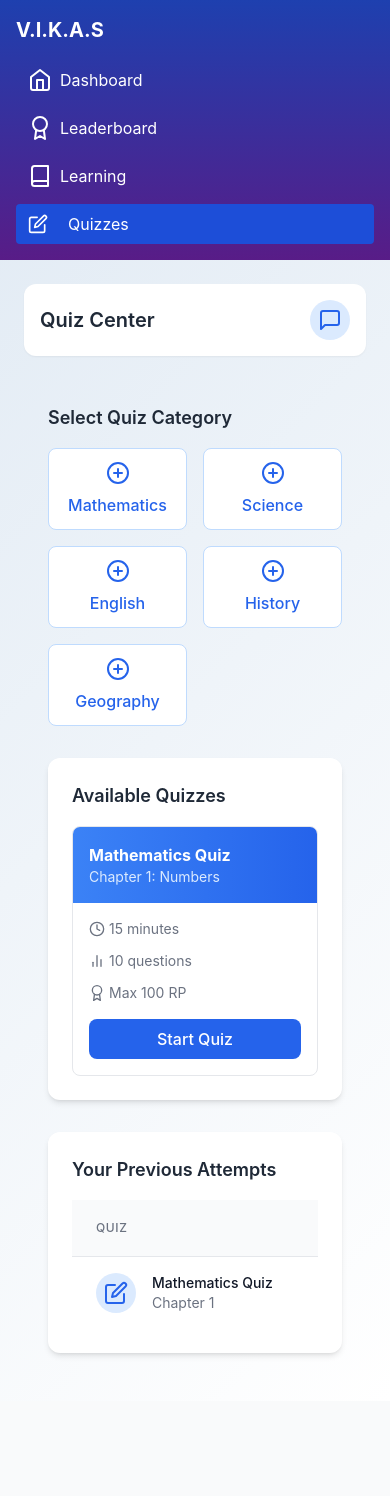
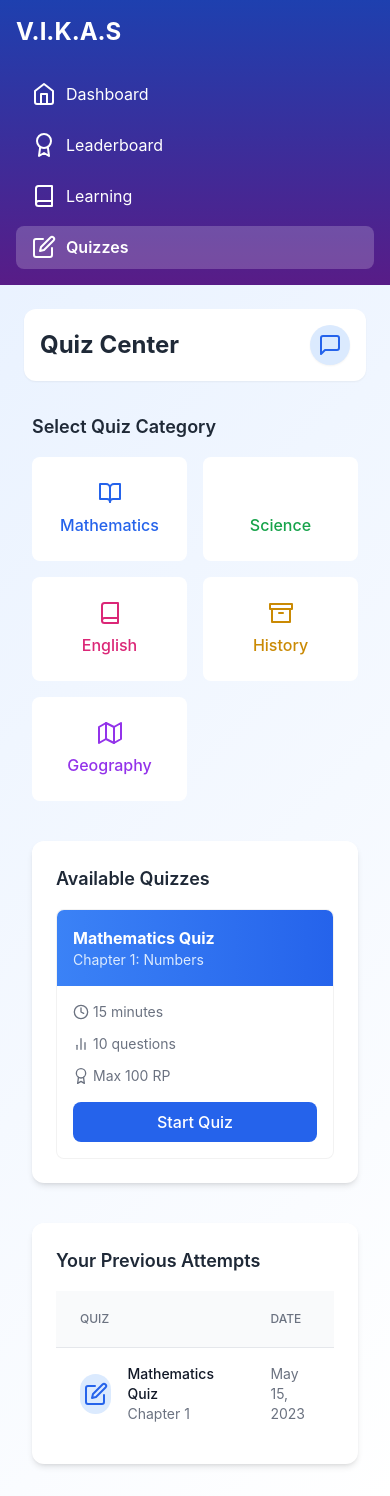
Before and after one commit to evilcap123/V.I.K.A.S, a plain HTML site: page quiz.html in a window 390 px wide. Before the commit the page ends 1401 px from the top, so only its background shows below. Drawn offline with nearby package versions, Linux system fonts and the light colour scheme.

Commit message:
Update quiz.html

```diff
--- a/quiz.html
+++ b/quiz.html
@@ -1,6 +1,5 @@
 <!DOCTYPE html>
 <html lang="en">
-
 <head>
   <meta charset="UTF-8">
   <meta name="viewport" content="width=device-width, initial-scale=1.0">
@@ -9,148 +8,148 @@
   <script src="https://cdn.tailwindcss.com"></script>
   <link href="https://unpkg.com/aos@2.3.1/dist/aos.css" rel="stylesheet">
   <script src="https://unpkg.com/aos@2.3.1/dist/aos.js"></script>
-    <script src="https://unpkg.com/feather-icons"></script>
   <script src="https://cdn.jsdelivr.net/npm/feather-icons/dist/feather.min.js"></script>
   <style>
     body {
-            background: linear-gradient(135deg, #dfe9f3 0%, #ffffff 100%);
+      background: linear-gradient(135deg, #e6f0ff 0%, #ffffff 100%);
       font-family: 'Inter', sans-serif;
     }
+    /* Sidebar */
+    .sidebar a {
+      transition: all 0.3s ease;
+      display: flex; align-items: center; gap: 10px;
+      padding: 0.6rem 1rem; border-radius: 0.5rem;
+    }
+    .sidebar a:hover { background: rgba(255,255,255,0.1); transform: translateX(6px); }
+    .sidebar a.active { background: rgba(255,255,255,0.2); font-weight: 600; }
+
+    /* Quiz Category Cards */
+    .category-card {
+      transition: all 0.3s ease;
+      cursor: pointer;
+    }
+    .category-card:hover {
+      transform: translateY(-6px) scale(1.03);
+      box-shadow: 0 8px 20px rgba(0,0,0,0.12);
+    }
+
+    /* Quiz Cards */
+    .quiz-card {
+      transition: all 0.35s ease;
+      border: 1px solid rgba(0,0,0,0.05);
+    }
+    .quiz-card:hover {
+      transform: translateY(-6px);
+      box-shadow: 0 8px 24px rgba(0,0,0,0.15);
+    }
+
+    /* Table rows */
+    table tbody tr:hover {
+      background: #f9fafb;
+    }
+
+    /* SPA Fade */
+    .page-content { transition: opacity 0.5s; opacity: 1; }
+    .page-hidden { opacity: 0; pointer-events: none; }
   </style>
 </head>
-
-<body class="bg-gray-50">
+<body>
 
 <div class="flex flex-col md:flex-row min-h-screen">
 
-        <!-- Sidebar (professional consistent design) -->
+  <!-- Sidebar -->
   <div class="sidebar w-full md:w-64 bg-gradient-to-b from-blue-800 to-purple-900 text-white flex flex-col p-4">
-            <h2 class="text-xl font-bold mb-4">V.I.K.A.S</h2>
+    <h2 class="text-2xl font-bold mb-6">V.I.K.A.S</h2>
     <nav class="flex flex-col space-y-2">
-                <a href="dashboard.html" class="hover:bg-blue-700 px-3 py-2 rounded flex items-center space-x-2">
-                    <i data-feather="home"></i>
-                    <span>Dashboard</span>
-                </a>
-                <a href="leaderboard.html" class="hover:bg-blue-700 px-3 py-2 rounded flex items-center space-x-2">
-                    <i data-feather="award"></i>
-                    <span>Leaderboard</span>
-                </a>
-                <a href="learning.html" class="hover:bg-blue-700 px-3 py-2 rounded flex items-center space-x-2">
-                    <i data-feather="book"></i>
-                    <span>Learning</span>
-                </a>
-                <a href="quiz.html" class="bg-blue-700 px-3 py-2 rounded flex items-center space-x-2">
-                    <i data-feather="edit" class="w-5 h-5 mr-3"></i>
-                    <span>Quizzes</span>
-                </a>
+      <a href="dashboard.html" class="sidebar-link" data-page="dashboard.html"><i data-feather="home"></i> Dashboard</a>
+      <a href="leaderboard.html" class="sidebar-link" data-page="leaderboard.html"><i data-feather="award"></i> Leaderboard</a>
+      <a href="learning.html" class="sidebar-link" data-page="learning.html"><i data-feather="book"></i> Learning</a>
+      <a href="quiz.html" class="sidebar-link active" data-page="quiz.html"><i data-feather="edit"></i> Quizzes</a>
     </nav>
   </div>
 
   <!-- Main Content -->
-        <div class="flex-1 p-6 overflow-y-auto">
+  <div class="flex-1 p-6 overflow-y-auto page-content">
 
-            <header class="bg-white shadow-sm rounded-xl mb-6 p-4 flex justify-between items-center">
-                <h2 class="text-xl font-semibold text-gray-800">Quiz Center</h2>
-                <div class="flex items-center space-x-4">
-                    <button class="p-2 rounded-full bg-blue-100 text-blue-600 hover:bg-blue-200">
+    <!-- Header -->
+    <header class="bg-white shadow-sm rounded-xl mb-6 p-4 flex justify-between items-center sticky top-0 z-10">
+      <h2 class="text-2xl font-bold text-gray-800">Quiz Center</h2>
+      <button class="p-2 rounded-full bg-blue-100 text-blue-600 hover:bg-blue-200 shadow-sm">
         <i data-feather="message-square"></i>
       </button>
-                </div>
     </header>
 
-            <main class="p-6">
+    <main class="p-2 md:p-6 space-y-10">
 
       <!-- Quiz Categories -->
-                <div class="mb-8">
+      <section data-aos="fade-up">
         <h3 class="text-lg font-semibold text-gray-800 mb-4">Select Quiz Category</h3>
         <div class="grid grid-cols-2 sm:grid-cols-3 md:grid-cols-4 lg:grid-cols-5 gap-4">
-                        <button
-                            class="py-3 px-4 bg-white border border-blue-200 rounded-lg hover:bg-blue-50 text-blue-600 font-medium transition flex flex-col items-center">
-                            <i data-feather="plus-circle" class="w-6 h-6 mb-2"></i>
-                            Mathematics
-                        </button>
-                        <button
-                            class="py-3 px-4 bg-white border border-blue-200 rounded-lg hover:bg-blue-50 text-blue-600 font-medium transition flex flex-col items-center">
-                            <i data-feather="plus-circle" class="w-6 h-6 mb-2"></i>
-                            Science
-                        </button>
-                        <button
-                            class="py-3 px-4 bg-white border border-blue-200 rounded-lg hover:bg-blue-50 text-blue-600 font-medium transition flex flex-col items-center">
-                            <i data-feather="plus-circle" class="w-6 h-6 mb-2"></i>
-                            English
-                        </button>
-                        <button
-                            class="py-3 px-4 bg-white border border-blue-200 rounded-lg hover:bg-blue-50 text-blue-600 font-medium transition flex flex-col items-center">
-                            <i data-feather="plus-circle" class="w-6 h-6 mb-2"></i>
-                            History
-                        </button>
-                        <button
-                            class="py-3 px-4 bg-white border border-blue-200 rounded-lg hover:bg-blue-50 text-blue-600 font-medium transition flex flex-col items-center">
-                            <i data-feather="plus-circle" class="w-6 h-6 mb-2"></i>
-                            Geography
-                        </button>
+          <div class="category-card py-6 px-4 bg-white rounded-lg text-blue-600 font-medium flex flex-col items-center">
+            <i data-feather="book-open" class="w-6 h-6 mb-2"></i> Mathematics
+          </div>
+          <div class="category-card py-6 px-4 bg-white rounded-lg text-green-600 font-medium flex flex-col items-center">
+            <i data-feather="flask" class="w-6 h-6 mb-2"></i> Science
+          </div>
+          <div class="category-card py-6 px-4 bg-white rounded-lg text-pink-600 font-medium flex flex-col items-center">
+            <i data-feather="book" class="w-6 h-6 mb-2"></i> English
+          </div>
+          <div class="category-card py-6 px-4 bg-white rounded-lg text-yellow-600 font-medium flex flex-col items-center">
+            <i data-feather="archive" class="w-6 h-6 mb-2"></i> History
+          </div>
+          <div class="category-card py-6 px-4 bg-white rounded-lg text-purple-600 font-medium flex flex-col items-center">
+            <i data-feather="map" class="w-6 h-6 mb-2"></i> Geography
           </div>
         </div>
+      </section>
 
       <!-- Available Quizzes -->
-                <div class="bg-white rounded-xl shadow-md overflow-hidden mb-8" data-aos="fade-up">
-                    <div class="p-6">
+      <section class="bg-white rounded-xl shadow-md p-6" data-aos="fade-up">
         <h3 class="text-lg font-semibold text-gray-800 mb-4">Available Quizzes</h3>
+        <div class="grid grid-cols-1 md:grid-cols-2 lg:grid-cols-3 gap-6">
 
-                        <div class="grid grid-cols-1 md:grid-cols-2 lg:grid-cols-3 gap-6">
-                            <!-- Example Quiz Card -->
-                            <div
-                                class="border border-gray-200 rounded-lg overflow-hidden hover:shadow-md transition transform hover:-translate-y-1">
+          <!-- Quiz Card -->
+          <div class="quiz-card rounded-lg overflow-hidden bg-white">
             <div class="bg-gradient-to-r from-blue-500 to-blue-600 p-4 text-white">
               <h4 class="font-bold">Mathematics Quiz</h4>
               <p class="text-sm text-blue-100">Chapter 1: Numbers</p>
             </div>
             <div class="p-4">
               <div class="flex items-center text-sm text-gray-500 mb-3">
-                                        <i data-feather="clock" class="w-4 h-4 mr-1"></i>
-                                        <span>15 minutes</span>
+                <i data-feather="clock" class="w-4 h-4 mr-1"></i> 15 minutes
               </div>
               <div class="flex items-center text-sm text-gray-500 mb-3">
-                                        <i data-feather="bar-chart-2" class="w-4 h-4 mr-1"></i>
-                                        <span>10 questions</span>
+                <i data-feather="bar-chart-2" class="w-4 h-4 mr-1"></i> 10 questions
               </div>
               <div class="flex items-center text-sm text-gray-500 mb-4">
-                                        <i data-feather="award" class="w-4 h-4 mr-1"></i>
-                                        <span>Max 100 RP</span>
+                <i data-feather="award" class="w-4 h-4 mr-1"></i> Max 100 RP
               </div>
-                                    <button
-                                        class="w-full bg-blue-600 hover:bg-blue-700 text-white py-2 px-4 rounded-lg font-medium transition">
-                                        Start Quiz
-                                    </button>
-                                </div>
-                            </div>
-                            <!-- Add other quiz cards similarly -->
-                        </div>
+              <button class="w-full bg-blue-600 hover:bg-blue-700 text-white py-2 px-4 rounded-lg font-medium transition">Start Quiz</button>
             </div>
           </div>
 
+        </div>
+      </section>
+
       <!-- Previous Attempts -->
-                <div class="bg-white rounded-xl shadow-md overflow-hidden" data-aos="fade-up">
-                    <div class="p-6">
+      <section class="bg-white rounded-xl shadow-md p-6" data-aos="fade-up">
         <h3 class="text-lg font-semibold text-gray-800 mb-4">Your Previous Attempts</h3>
-
         <div class="overflow-x-auto">
           <table class="min-w-full divide-y divide-gray-200">
             <thead class="bg-gray-50">
               <tr>
-                                        <th class="px-6 py-3 text-left text-xs font-medium text-gray-500 uppercase tracking-wider">Quiz</th>
-                                        <th class="px-6 py-3 text-left text-xs font-medium text-gray-500 uppercase tracking-wider">Date</th>
-                                        <th class="px-6 py-3 text-left text-xs font-medium text-gray-500 uppercase tracking-wider">Score</th>
-                                        <th class="px-6 py-3 text-left text-xs font-medium text-gray-500 uppercase tracking-wider">RP Earned</th>
-                                        <th class="px-6 py-3 text-left text-xs font-medium text-gray-500 uppercase tracking-wider">Action</th>
+                <th class="px-6 py-3 text-left text-xs font-medium text-gray-500 uppercase">Quiz</th>
+                <th class="px-6 py-3 text-left text-xs font-medium text-gray-500 uppercase">Date</th>
+                <th class="px-6 py-3 text-left text-xs font-medium text-gray-500 uppercase">Score</th>
+                <th class="px-6 py-3 text-left text-xs font-medium text-gray-500 uppercase">RP Earned</th>
+                <th class="px-6 py-3 text-left text-xs font-medium text-gray-500 uppercase">Action</th>
               </tr>
             </thead>
             <tbody class="bg-white divide-y divide-gray-200">
               <tr>
-                                        <td class="px-6 py-4 whitespace-nowrap">
+                <td class="px-6 py-4">
                   <div class="flex items-center">
-                                                <div
-                                                    class="flex-shrink-0 h-10 w-10 bg-blue-100 rounded-full flex items-center justify-center">
+                    <div class="h-10 w-10 bg-blue-100 rounded-full flex items-center justify-center">
                       <i data-feather="edit" class="text-blue-600"></i>
                     </div>
                     <div class="ml-4">
@@ -159,35 +158,52 @@
                     </div>
                   </div>
                 </td>
-                                        <td class="px-6 py-4 whitespace-nowrap text-sm text-gray-500">May 15, 2023</td>
-                                        <td class="px-6 py-4 whitespace-nowrap">
-                                            <span
-                                                class="px-2 inline-flex text-xs leading-5 font-semibold rounded-full bg-green-100 text-green-800">
-                                                85%
-                                            </span>
+                <td class="px-6 py-4 text-sm text-gray-500">May 15, 2023</td>
+                <td class="px-6 py-4">
+                  <span class="px-2 inline-flex text-xs leading-5 font-semibold rounded-full bg-green-100 text-green-800">85%</span>
                 </td>
-                                        <td class="px-6 py-4 whitespace-nowrap text-sm text-gray-500">50 RP</td>
-                                        <td class="px-6 py-4 whitespace-nowrap text-sm font-medium">
+                <td class="px-6 py-4 text-sm text-gray-500">50 RP</td>
+                <td class="px-6 py-4 text-sm font-medium">
                   <a href="#" class="text-blue-600 hover:text-blue-900">View Details</a>
                 </td>
               </tr>
-                                    <!-- Add more previous attempt rows as needed -->
             </tbody>
           </table>
         </div>
-                    </div>
-                </div>
+      </section>
 
     </main>
-
   </div>
 </div>
 
 <script>
-        AOS.init();
+AOS.init({ once: true });
 feather.replace();
+
+// SPA Navigation
+document.querySelectorAll('.sidebar-link').forEach(link=>{
+  link.addEventListener('click', e=>{
+    e.preventDefault();
+    const url = link.getAttribute('data-page');
+    loadPage(url);
+  });
+});
+
+function loadPage(url){
+  const content = document.querySelector('.page-content');
+  content.classList.add('page-hidden');
+  setTimeout(()=>{
+    fetch(url).then(res=>res.text()).then(html=>{
+      const parser = new DOMParser();
+      const doc = parser.parseFromString(html, 'text/html');
+      const newContent = doc.querySelector('.page-content');
+      content.innerHTML = newContent.innerHTML;
+      content.classList.remove('page-hidden');
+      feather.replace();
+      AOS.refresh();
+    });
+  }, 400);
+}
 </script>
-
 </body>
-
 </html>
```
Lines whose indentation alone changed are shown as unchanged.
